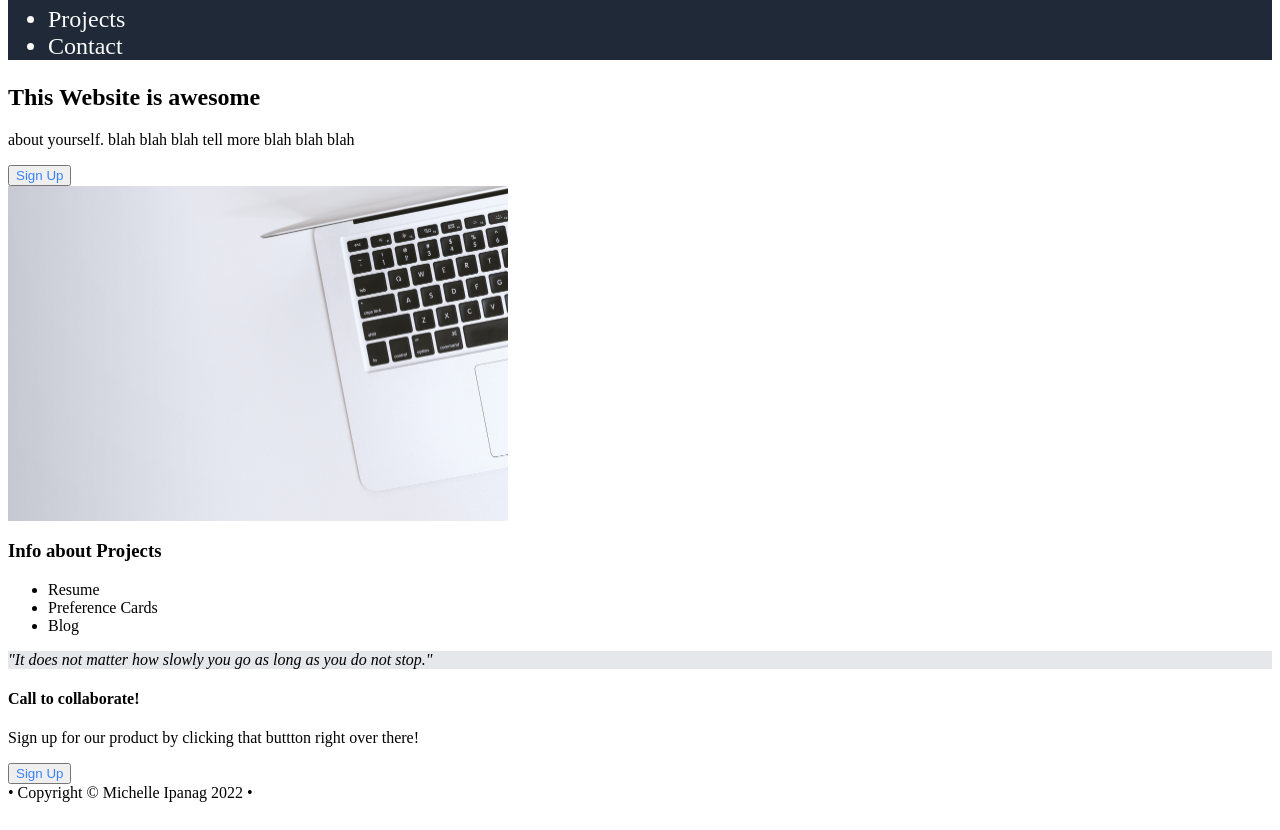
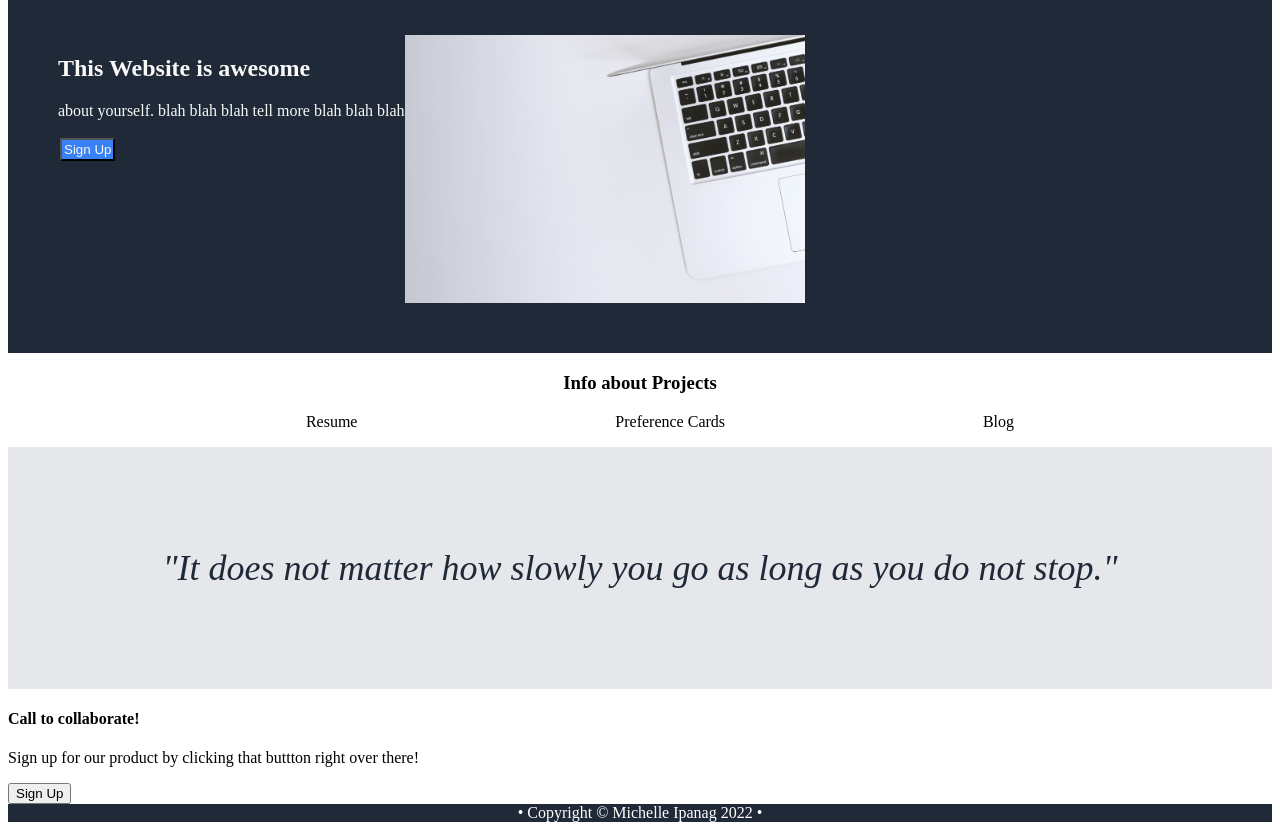
Before and after one commit to MicHibi/odinproject-landingpage, a plain HTML site: page index.html in a window 1280 px wide. Shown: the part 80-910 px from the top of the page. Drawn offline with Linux system fonts and the light colour scheme.

Commit message:
Update Index

```diff
--- a/style.css
+++ b/style.css
@@ -1,5 +1,6 @@
 * {
     font: 'Roboto';
+
 }
 
 header {
@@ -7,37 +8,67 @@ header {
     color: #F9FAF8;
     font-size: 24px;
     font-family: 'Roboto' sans-serif;
+    display: flex;
+    justify-content: space-around;
+    align-items: center;
 }
-.h1 {
-    font-size: 24px;
-    color: #F9FAF8;
+.nav ul {
+    font-size: 18px;
+    color: #E5E7EB;
+    list-style: none;
+    display: flex;
+    justify-content: space-around;
+    align-items: center;
+    gap: 20px;
 }
 
+#welcome {
+    display: flex;
+    flex-flow: row nowrap;
+    background-color: #1F2937;
+    color: #F9FAF8;
+    padding: 50px;
+
+}
+#welcome button {
+    background-color: #3882F6;
+    color:#F9FAF8;
+    margin: 2px;
+    padding: 2px;
+}
 img {
-    width: 500px;
+    width: 400px;
     height: auto;
+}
+#project h3 {
+    font: 36px extra-bold #1F2937;
     display: flex;
+    flex-flow: column wrap;
+    justify-content: space-evenly;
+    align-items: center;
 }
 
-#nav .li {
-    text-decoration: none;
+.list ul {
+    list-style: none;
     display: flex;
-    flex-direction: row;
-    justify-content: flex-end;
-
+    justify-content: space-evenly;
+    align-items: center;
 }
 
-button {
-    color: #3882F6;
+section .quote {
+    background-color: #E5E7EB;
+    font-size: 36px;
+    color: #1F2937;
+    display: flex;
+    justify-content: center;
+    align-items: center;
+    padding: 100px;
 }
 
-.quote {
-    background-color: #E5E7EB;
-    font: 36px light italic #1F2937;}
-
-.footer {
-    display: block;
+footer {
+    display: flex;
     justify-content: center;
     align-items: center;
-
+    background-color: #1F2937;
+    color: white;
 }
```
